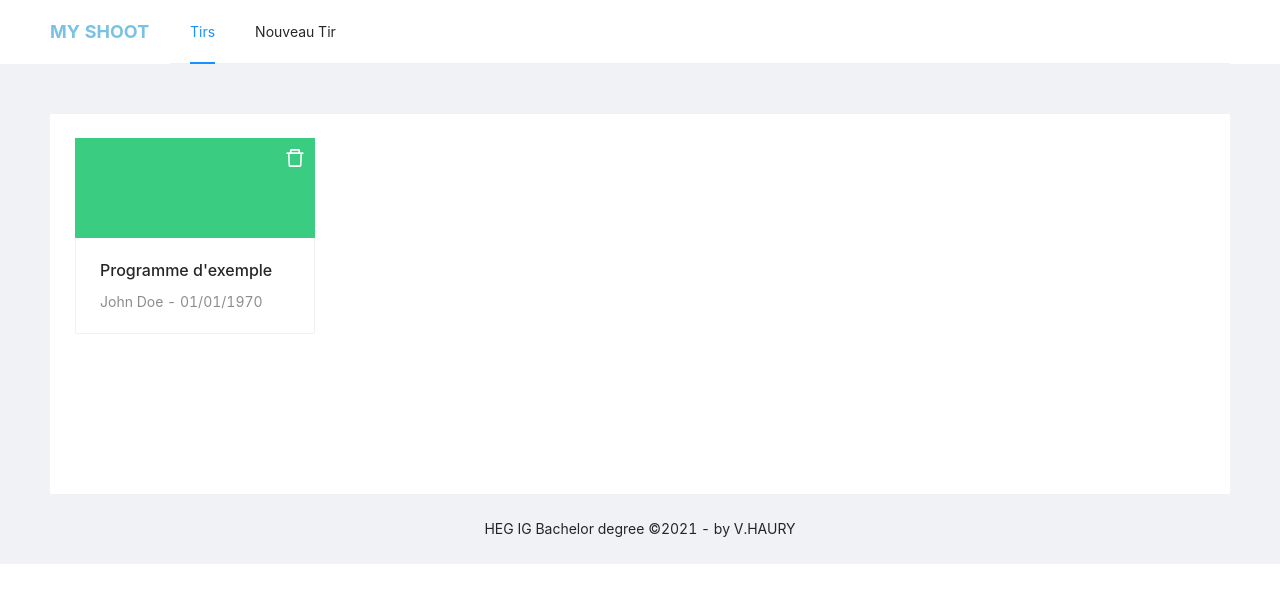
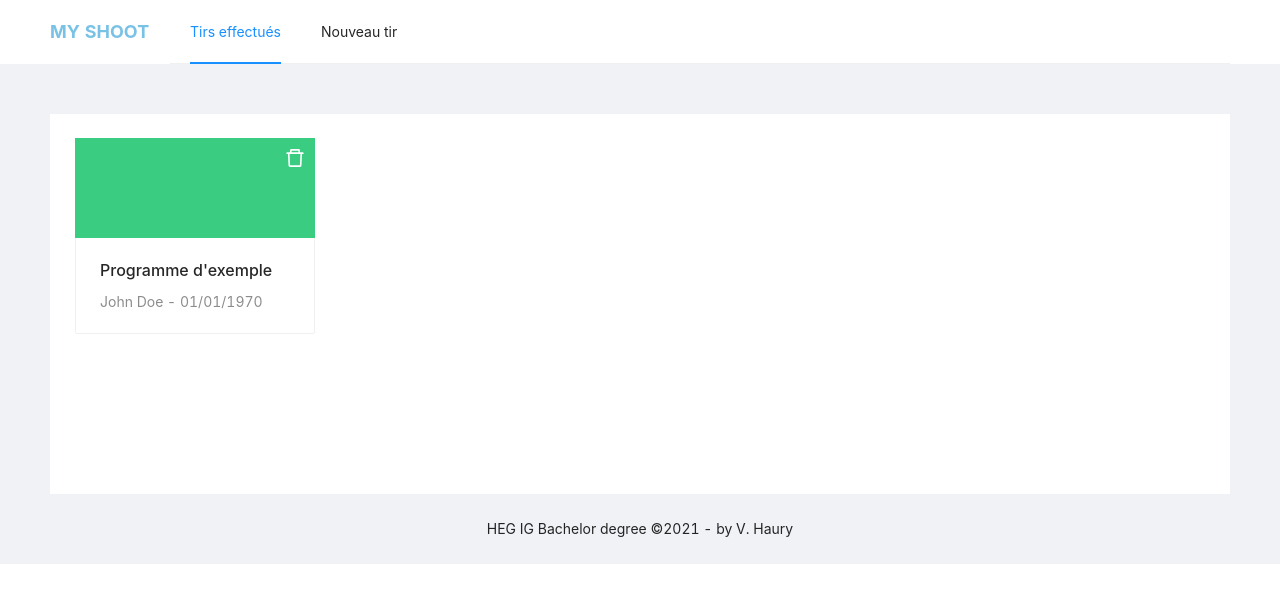
Before and after one commit to valerian-haury/myshoot, a React (Create React App) app: page / in a window 1280 px wide. Shown: the top 602 px of the page. Built offline with nearby package versions, Linux system fonts and the light colour scheme.

Commit message:
Add Mother's feedback

```diff
--- a/src/App.js
+++ b/src/App.js
@@ -36,7 +36,7 @@ function App() {
                         </Switch>
                     </div>
                 </Content>
-                <Footer style={{textAlign: 'center'}}>HEG IG Bachelor degree ©2021 - by V.HAURY</Footer>
+                <Footer style={{textAlign: 'center'}}>HEG IG Bachelor degree ©2021 - by V. Haury</Footer>
             </Layout>
         </Router>
 
--- a/src/features/components/Navbar.js
+++ b/src/features/components/Navbar.js
@@ -10,8 +10,8 @@ export const NavBar = () => {
         <Header style={{zIndex: 1, width: '100%', background: "white"}}>
             <div className="logo custom-logo">MY SHOOT</div>
             <Menu theme="light" mode="horizontal" defaultSelectedKeys={['1']}>
-                <Menu.Item key="1"><Link to={'/'}>Tirs</Link></Menu.Item>
-                <Menu.Item key="2"><Link to={'/addShootingProgram'}>Nouveau Tir</Link></Menu.Item>
+                <Menu.Item key="1"><Link to={'/'}>Tirs effectués</Link></Menu.Item>
+                <Menu.Item key="2"><Link to={'/addShootingProgram'}>Nouveau tir</Link></Menu.Item>
             </Menu>
         </Header>
     )
--- a/src/features/components/ProgramTable.js
+++ b/src/features/components/ProgramTable.js
@@ -1,6 +1,6 @@
 import React from "react";
-import {Table, InputNumber} from "antd";
-import {CloseCircleFilled} from "@ant-design/icons";
+import {Table, InputNumber, Tooltip} from "antd";
+import {CloseCircleFilled, ExclamationCircleFilled} from "@ant-design/icons";
 import './programTable.css'
 
 import T from "../../images/arrows/top.svg"
@@ -73,15 +73,25 @@ export const ProgramTable = ({lenght, program, maxScore, onChange}) => {
             title: '',
             dataIndex: 'unselected',
             key: 'unselected',
-            render: (e, shot) => (
-                <CloseCircleFilled
-                    style={{
-                        color: "#e55454",
-                        fontSize: "15px",
-                        display: ((shot.direction === '') || (shot.score === null) || (shot.score > maxScore)) ? "" : "none"
-                    }}
-                />
-            )
+            render: (e, shot) => {
+                const isScoreNull = (shot.score === null)
+                const isDirectionNull = (shot.direction === '')
+                const isHigherThanMaxScore = (shot.score > maxScore)
+                console.log("direction null: " + isDirectionNull + " - score null: " + isScoreNull)
+                const endErrorMsg = (isScoreNull && !isDirectionNull ? "non défini" : " ") + (!isScoreNull && isDirectionNull ? "non définie" : "") + (isScoreNull && isDirectionNull ? "non définis" : "")
+                let errorMsg = (isScoreNull ? "score " : "") + ((isScoreNull && isDirectionNull) ? "et " : "") + (isDirectionNull ? "direction " : "") + endErrorMsg
+                if(isHigherThanMaxScore) errorMsg = "Le score est trop élevé par rapport à la cible choisie"
+                return (
+                    <Tooltip color={"#e55454"} title={errorMsg} placement="right" trigger={(isScoreNull || isDirectionNull || isHigherThanMaxScore) ? "hover" : "focus"}>
+                        <ExclamationCircleFilled
+                            style={{
+                                fontSize: "15px",
+                                color: (isScoreNull || isDirectionNull || isHigherThanMaxScore) ? "#e55454" : "transparent"
+                            }}
+                        />
+                    </Tooltip>
+                )
+            }
         }
     ]
 
--- a/src/features/shootingPrograms/ShootingProgramForm.js
+++ b/src/features/shootingPrograms/ShootingProgramForm.js
@@ -160,7 +160,6 @@ export const ShootingProgramForm = ({data, onSave}) => {
                 <Form.Item
                     label="Date"
                     name="date"
-                    initialValue={moment(date, 'DD-MM-YYYY')}
                     rules={[
                         {
                             required: true,
@@ -168,7 +167,7 @@ export const ShootingProgramForm = ({data, onSave}) => {
                         },
                     ]}
                 >
-                    <DatePicker locale={locale} format={'DD-MM-YYYY'}
+                    <DatePicker style={{ width: "-webkit-fill-available", maxWidth: "30%"}} locale={locale} format={'DD-MM-YYYY'}
                                 onChange={onDateChange}/>
                 </Form.Item>
                 <TargetSelector targetId={targetId} onClick={handleSelectorClick}/>
```
